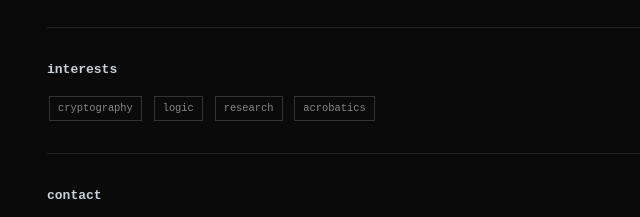
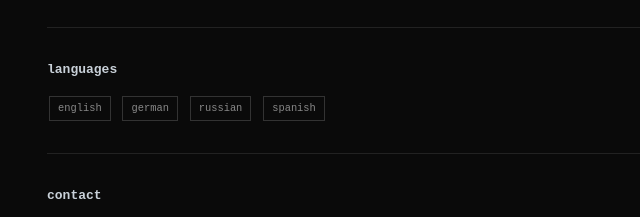
Before and after one commit to 0xkrt26/portfolio, a plain HTML site: page index.html in a window 1280 px wide. Shown: the part 598-815 px from the top of the page, 293-933 px from the left. Drawn offline with Linux system fonts and the light colour scheme.

Commit message:
Update index.html

```diff
--- a/index.html
+++ b/index.html
@@ -71,12 +71,12 @@
 
   <hr>
 
-  <p><strong>interests</strong></p>
+  <p><strong>languages</strong></p>
   <div>
-    <span class="tag">cryptography</span>
-    <span class="tag">logic</span>
-    <span class="tag">research</span>
-    <span class="tag">acrobatics</span>
+    <span class="tag">english</span>
+    <span class="tag">german</span>
+    <span class="tag">russian</span>
+    <span class="tag">spanish</span>
   </div>
 
   <hr>
```
